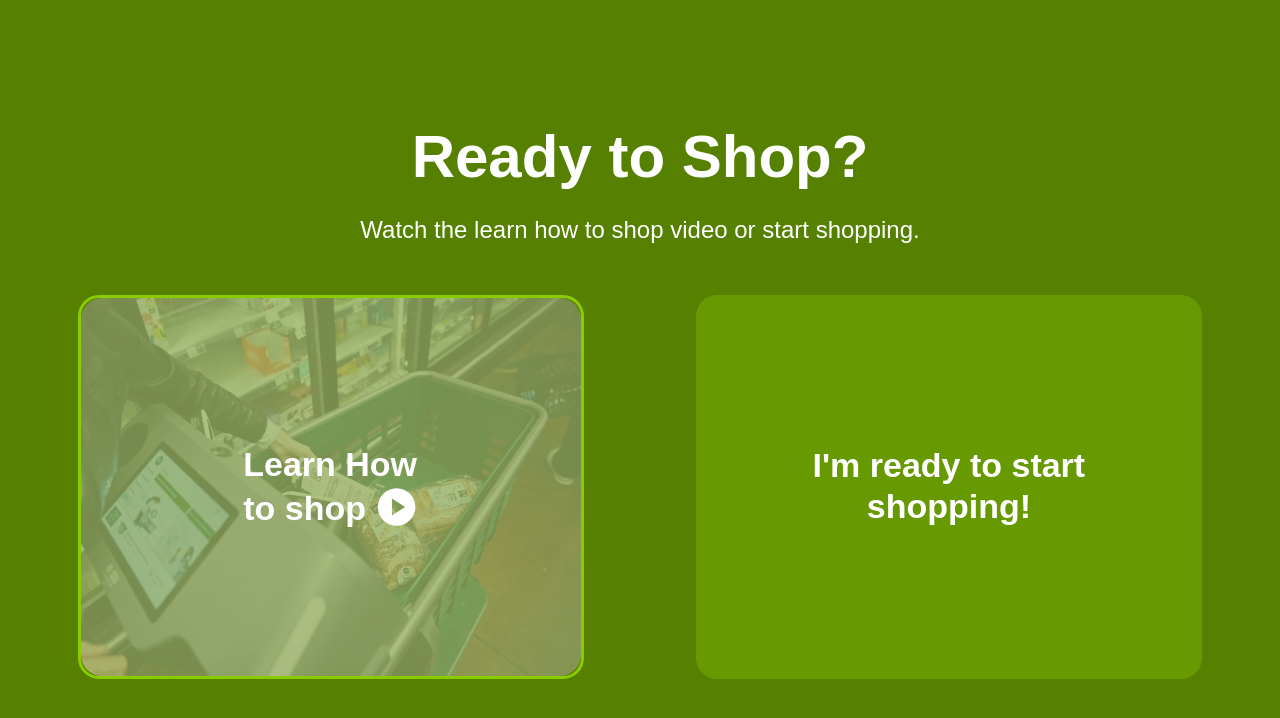
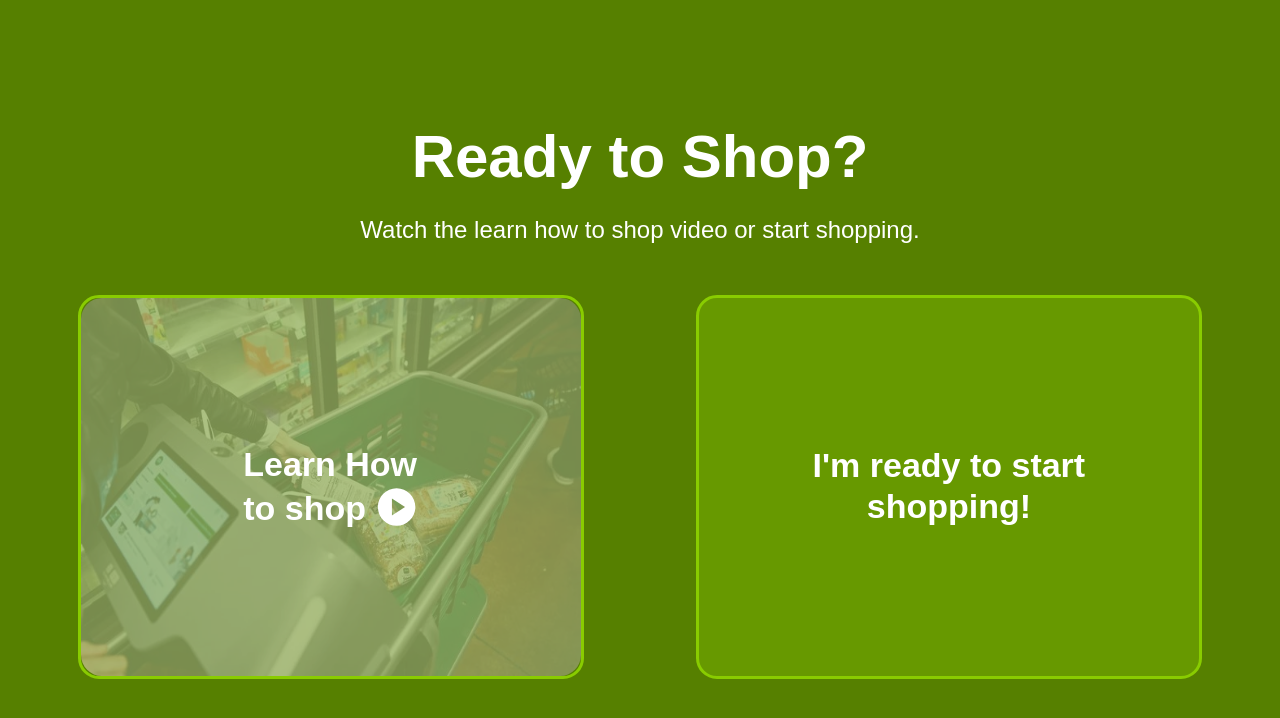
Before and after one commit to moataz-armash/dash-cart, a React (Vite) app: page /#/learn-page in a window 1280 px wide. Shown: the top 718 px of the page. Built offline with nearby package versions, Linux system fonts and the light colour scheme; a web font is replaced by a local one.

Commit message:
modify board color

```diff
--- a/src/pages/LearnPage.jsx
+++ b/src/pages/LearnPage.jsx
@@ -90,6 +90,9 @@ const LearnPage = () => {
             height: "100%",
             backgroundColor: "secondary.subMain",
             borderRadius: "21px",
+            border: 3,
+            borderColor: "primary.main",
+            borderRadius: "21px",
           }}>
           <Box
             sx={{
```
